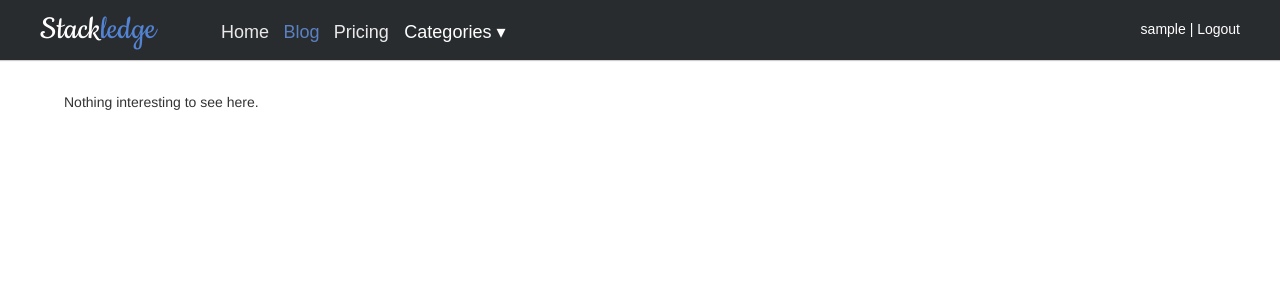
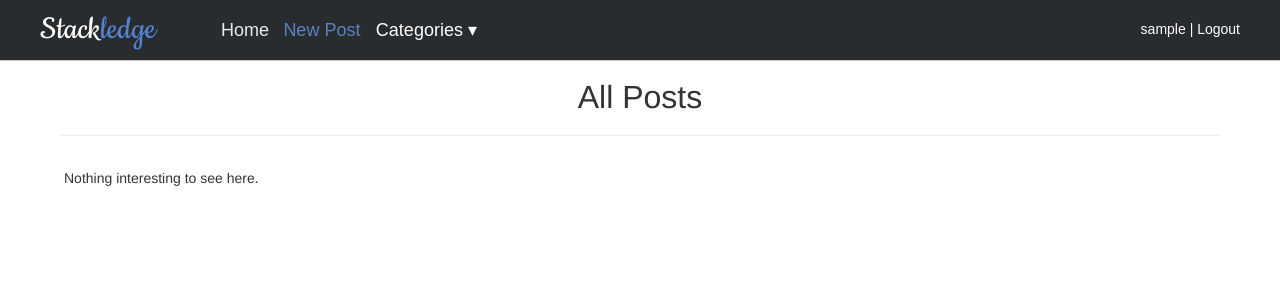
Before and after one commit to amhndu/stackledge, a PHP site: page / in a window 1280 px wide. Shown: the top 300 px of the page. Run offline with PHP 8.4, Linux system fonts and the light colour scheme; the visitor is signed in with stand-in values (Sample User, id 1); data that the repository does not hold is empty; a stand-in replaces the project's code that opens the database connection; some libraries are stand-ins or nearby versions.

Commit message:
Minor Changes

```diff
--- a/public_html/css/header-login-register.css
+++ b/public_html/css/header-login-register.css
@@ -370,8 +370,8 @@ body {
     color: white;
     font-size: 18px;
     border: none;
-    padding-bottom: 8px;
-    padding-top: 12px;
+    padding-bottom: 10px;
+    padding-top: 10px;
     cursor: pointer;
     height: 60px;
 }
@@ -408,3 +408,12 @@ body {
 .dropdown:hover .dropbtn {
     background-color: #5c6166;
 }
+
+h1 center{
+  margin-top: 16px;
+  margin-bottom: 0px;
+  font-size: 32px;
+}
+hr{
+  margin:20px 60px 0px 60px;
+}
--- a/templates/header_user.php
+++ b/templates/header_user.php
@@ -3,8 +3,7 @@
 	<h1><a href="#">Stack<span>ledge</span></a></h1>
 	<nav>
 		<a href="#">Home</a>
-		<a href="#" class="selected">Blog</a>
-		<a href="#">Pricing</a>
+		<a href="#" class="selected">New Post</a>
 
 		<div class="dropdown">
 			<button class="dropbtn">Categories ▾</button>
@@ -26,3 +25,6 @@
 	</ul>
 </div>
 </header>
+
+<h1><center>All Posts</center></h1>
+<hr>
```
Also changed, not shown: templates/header_login.php (+6 -2 lines).
